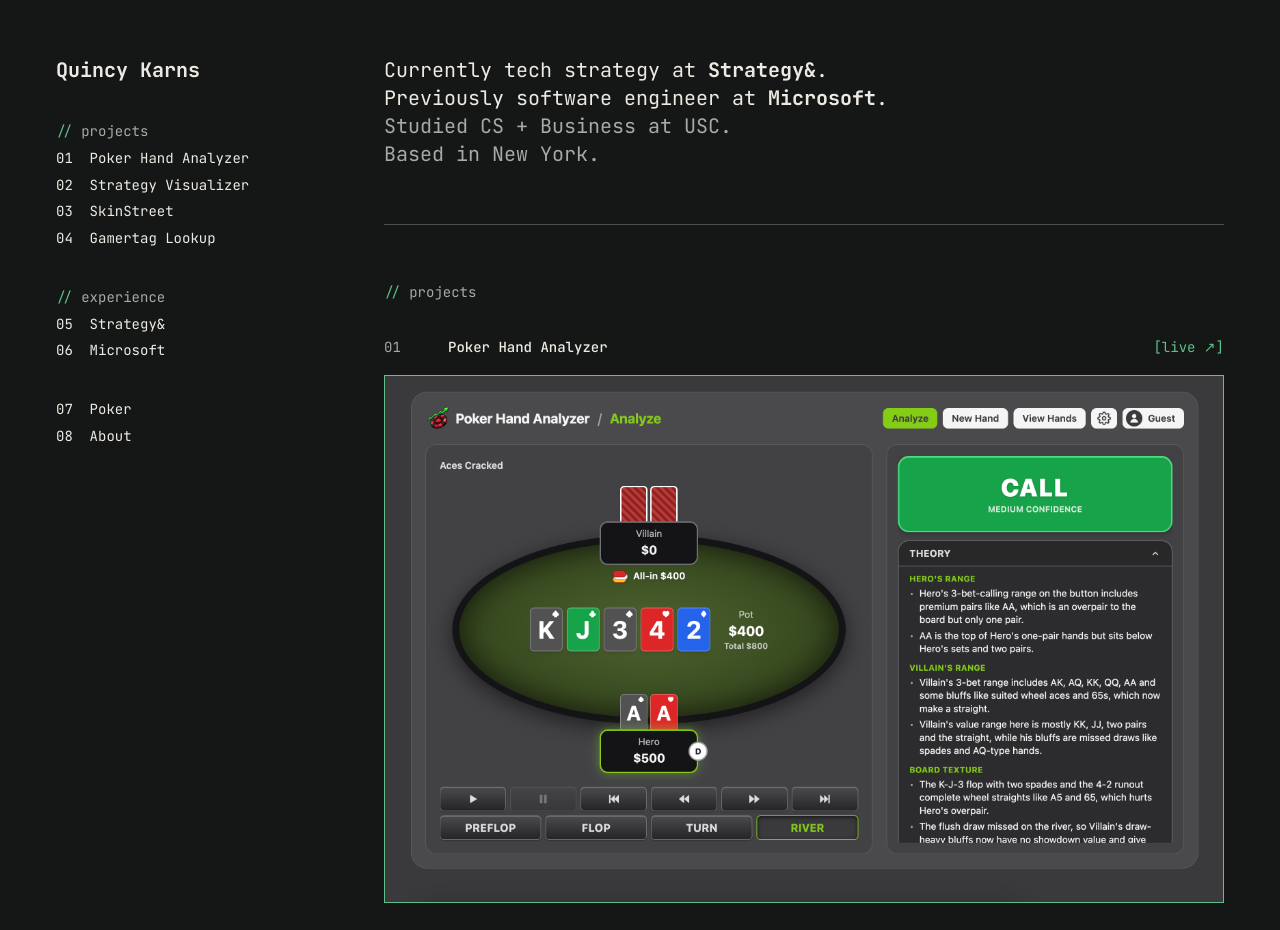
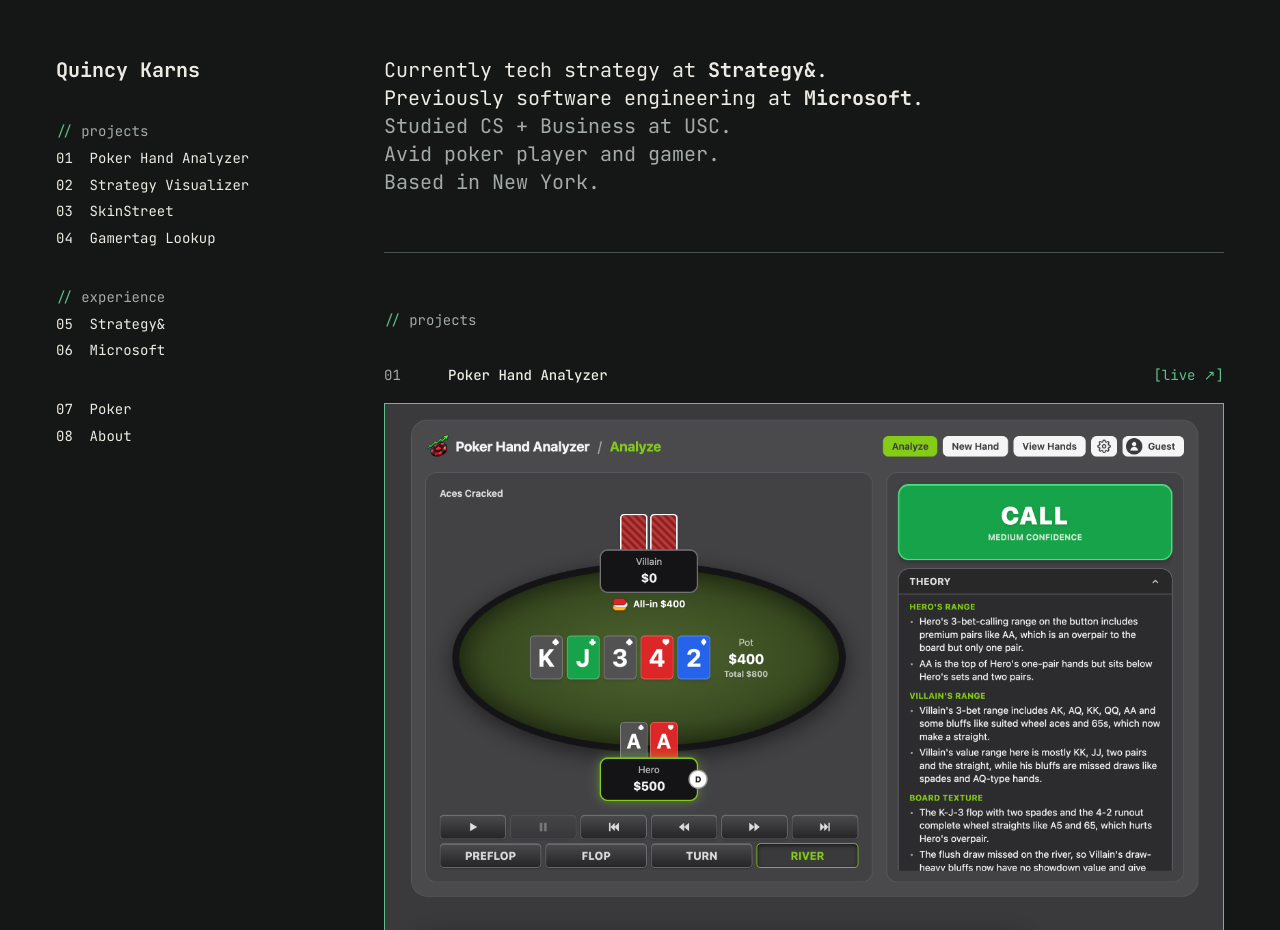
Before and after one commit to Qkarnsbboy/Website26, an Astro site: page / in a window 1280 px wide. Shown: the top 930 px of the page. Built offline with nearby package versions, Linux system fonts and the light colour scheme; Astro itself is replaced by a stand-in of ours.

Commit message:
Update home bio lines
- Say "software engineering" for the Microsoft line
- Add a line about poker and games

Co-Authored-By: Claude Opus 5.5 <noreply@anthropic.com>

```diff
--- a/src/pages/index.astro
+++ b/src/pages/index.astro
@@ -25,8 +25,9 @@ for (let i = 0; i < projects.length; i++) {
   <!-- Short bio: one fact per line -->
   <div class="flex flex-col text-lg md:text-xl leading-normal max-w-[720px]">
     <p>Currently tech strategy at <b>Strategy&amp;</b>.</p>
-    <p>Previously software engineer at <b>Microsoft</b>.</p>
+    <p>Previously software engineering at <b>Microsoft</b>.</p>
     <p class="text-muted">Studied CS + Business at USC.</p>
+    <p class="text-muted">Avid poker player and gamer.</p>
     <p class="text-muted">Based in New York.</p>
   </div>
 
```
